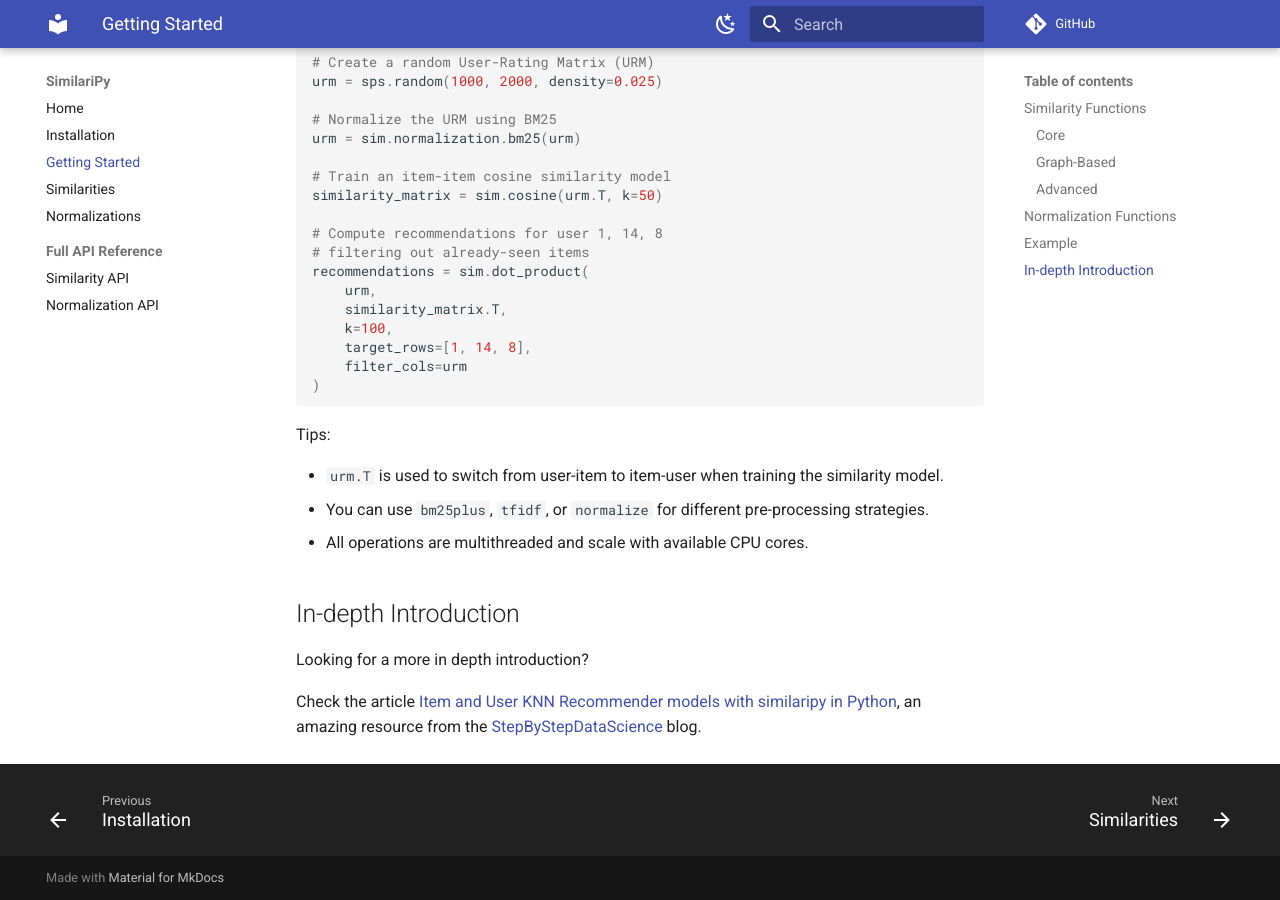
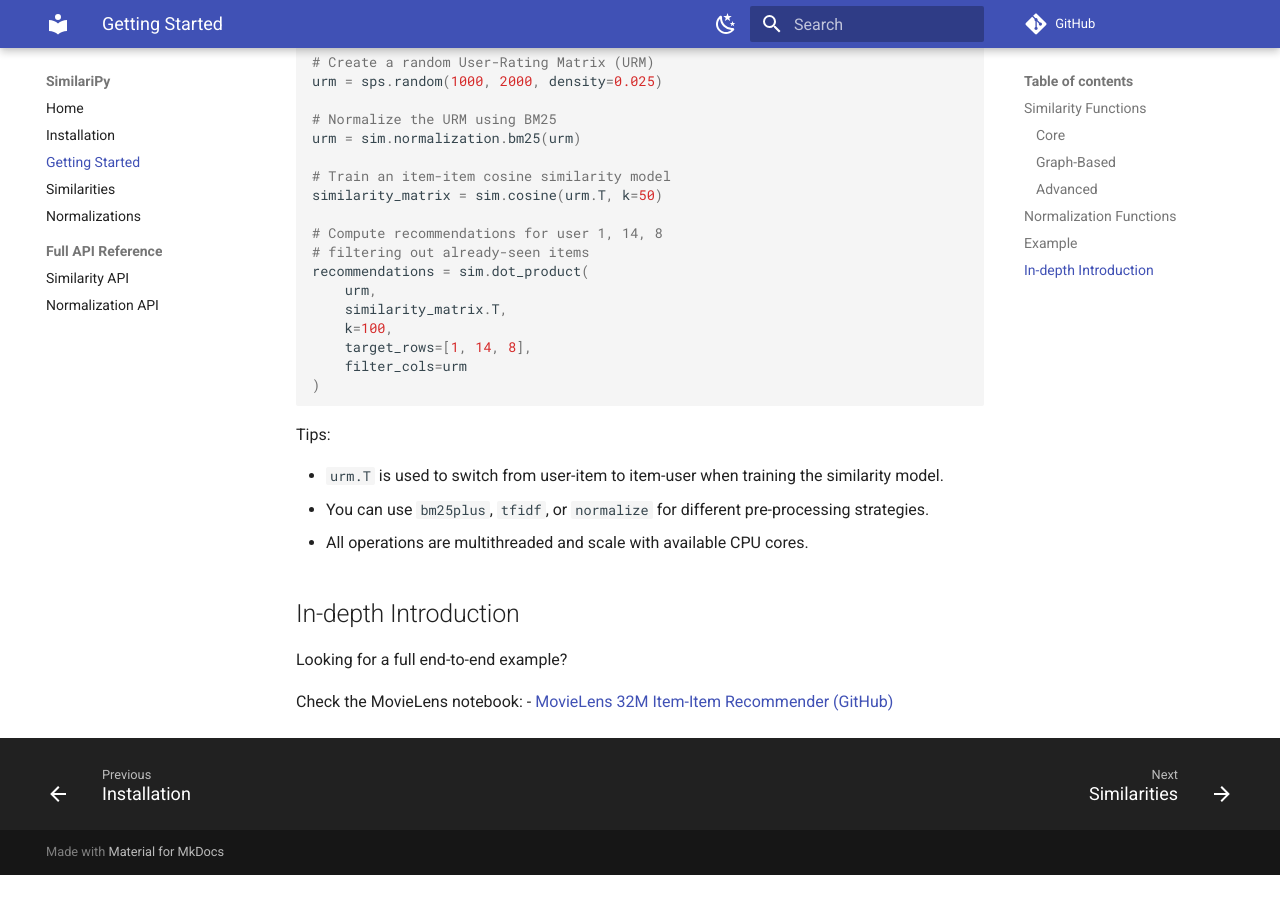
Before and after one commit to bogliosimone/similaripy, an MkDocs documentation site: the page built from docs/guide.md, in a window 1280 px wide and 900 px high, scrolled down 1487 px. Built offline with MkDocs 1.6.1 and Material for MkDocs 9.7.7, drawn with Linux system fonts in a browser that asks for light colours; comment, search, counter and statistics services are not loaded; after the commit the page ends 2362 px from its top, so only the background shows below that.

Commit message:
Update guide

```diff
--- a/docs/guide.md
+++ b/docs/guide.md
@@ -74,6 +74,7 @@ Tips:
 
 ## In-depth Introduction
 
-Looking for a more in depth introduction?
+Looking for a full end-to-end example?
 
-Check the article [Item and User KNN Recommender models with similaripy in Python](https://www.stepbystepdatascience.com/knn-recommenders-python), an amazing resource from the [StepByStepDataScience](https://www.stepbystepdatascience.com) blog.
+Check the MovieLens notebook:
+- [MovieLens 32M Item-Item Recommender (GitHub)](https://github.com/bogliosimone/similaripy/blob/master/notebooks/movielens32m_item_item_recommender.ipynb)
```
Also changed, not shown: README.md (+2 -1 lines), docs/index.md (+1 -0 lines).
